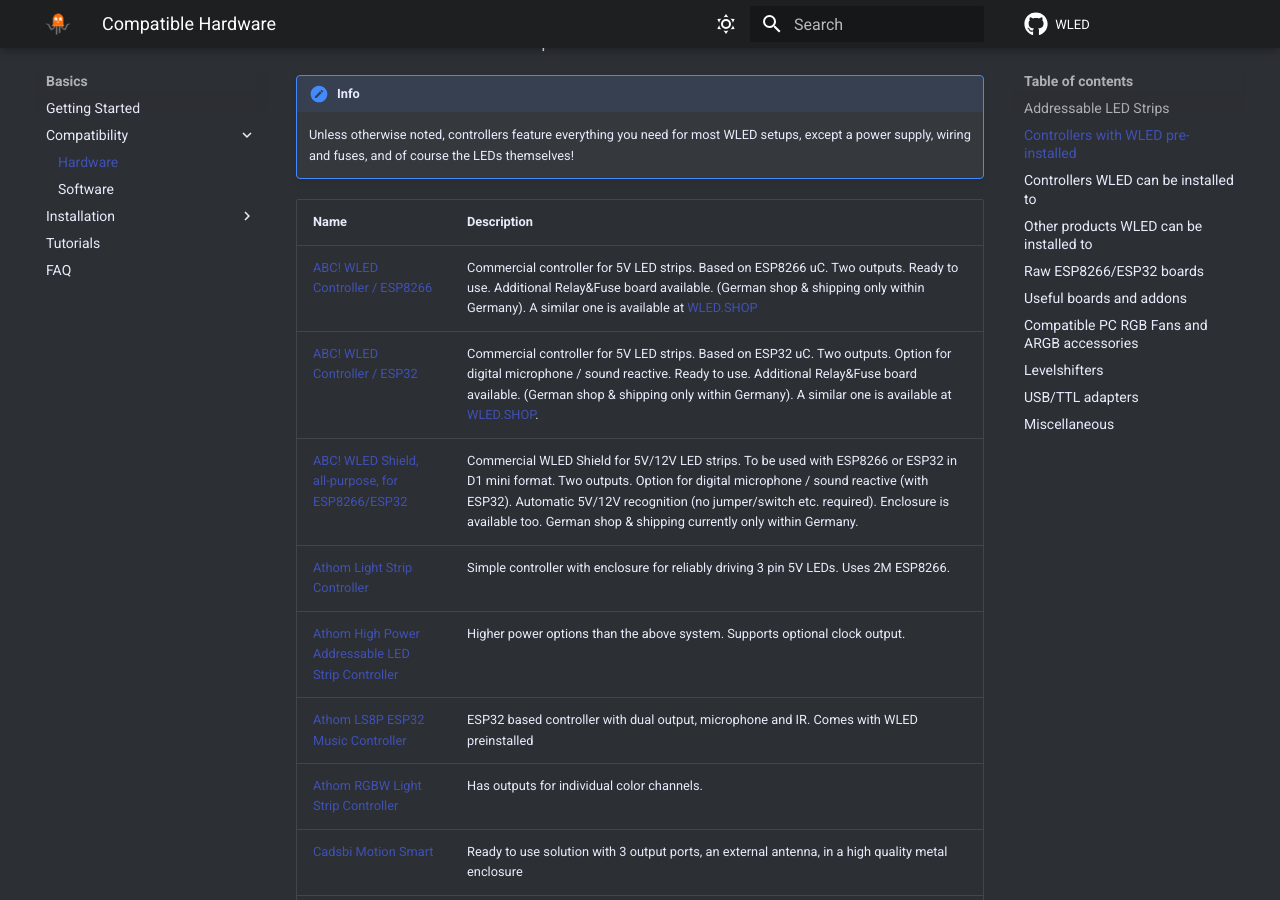
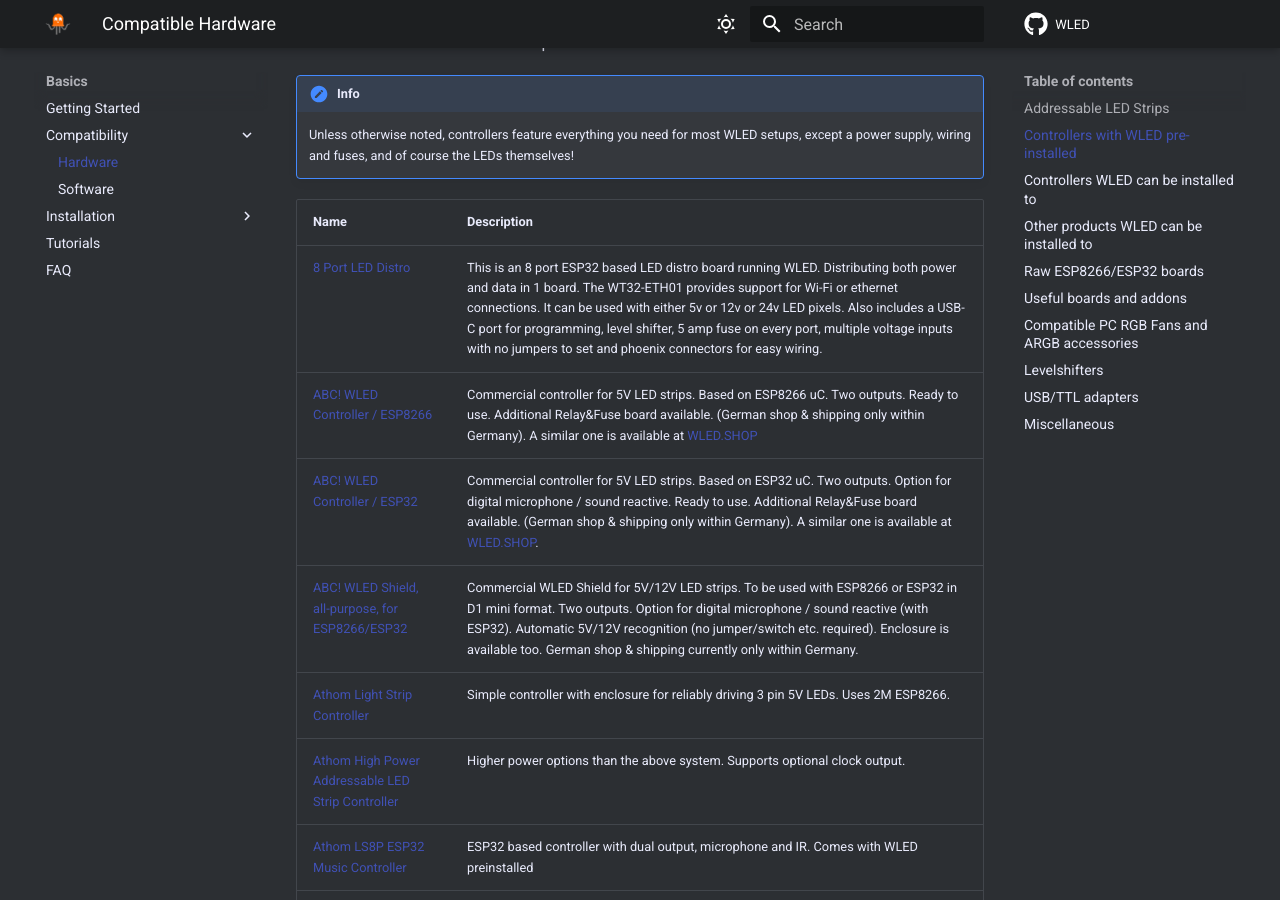
Before and after one commit to Aircoookie/WLED-Docs, an MkDocs documentation site: the page built from docs/basics/compatible-hardware.md, in a window 1280 px wide and 900 px high, scrolled down 1359 px. Built offline with MkDocs 1.6.1 and Material for MkDocs 9.7.7, drawn with Linux system fonts in a browser that asks for light colours; comment, search, counter and statistics services are not loaded.

Commit message:
Update compatible-hardware.md (#113)

```diff
--- a/docs/basics/compatible-hardware.md
+++ b/docs/basics/compatible-hardware.md
@@ -43,6 +43,7 @@
 
 | Name | Description |
 |---|---|
+[8 Port LED Distro](https://www.tindie.com/products/bong69/8-port-led-distro/) | This is an 8 port ESP32 based LED distro board running WLED. Distributing both power and data in 1 board. The WT32-ETH01 provides support for Wi-Fi or ethernet connections. It can be used with either 5v or 12v or 24v LED pixels. Also includes a USB-C port for programming, level shifter, 5 amp fuse on every port, multiple voltage inputs with no jumpers to set and phoenix connectors for easy wiring.
 [ABC! WLED Controller / ESP8266](https://shop.myhome-control.de/ABC-WLED-Controller-V31-ESP8266/HW10002) | Commercial controller for 5V LED strips. Based on ESP8266 uC. Two outputs. Ready to use. Additional Relay&Fuse board available. (German shop & shipping only within Germany). A similar one is available at [WLED.SHOP](https://wled.shop/produkt/wladis-wled-controller-v31/)
 [ABC! WLED Controller / ESP32](https://shop.myhome-control.de/ABC-WLED-Controller-V41-ESP32/HW10003.1) | Commercial controller for 5V LED strips. Based on ESP32 uC. Two outputs. Option for digital microphone / sound reactive. Ready to use. Additional Relay&Fuse board available. (German shop & shipping only within Germany). A similar one is available at [WLED.SHOP](https://wled.shop/produkt/wladis-wled-controller-v40-esp32/).
 [ABC! WLED Shield, all-purpose, for ESP8266/ESP32](https://shop.myhome-control.de/ABC-WLED-Basis-Board-fuer-5V-und-12V-LED-universell/HW10008) | Commercial WLED Shield for 5V/12V LED strips. To be used with ESP8266 or ESP32 in D1 mini format. Two outputs. Option for digital microphone / sound reactive (with ESP32). Automatic 5V/12V recognition (no jumper/switch etc. required). Enclosure is available too. German shop & shipping currently only within Germany.
```
